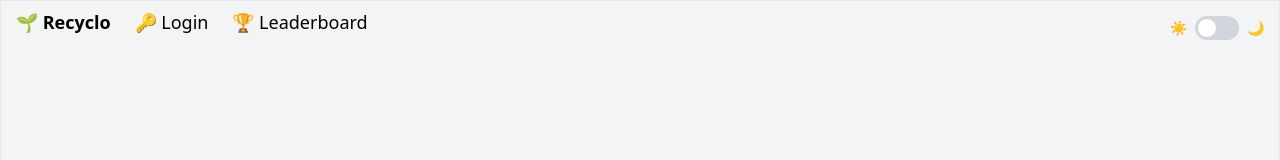
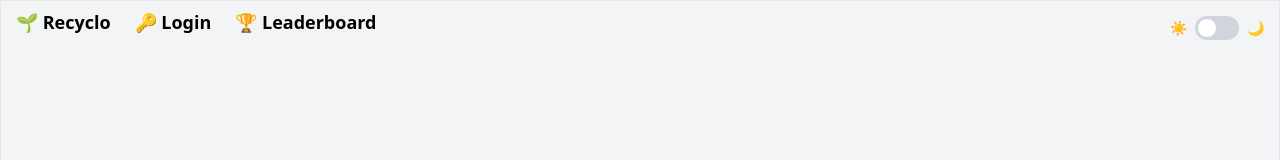
Before and after one commit to Jiwei-Cao/Recyclo, a React (Vite) app in the folder frontend/: page / in a window 1280 px wide. Shown: the top 160 px of the page. Built offline with nearby package versions, Linux system fonts and the light colour scheme; no server answers.

Commit message:
updated UI for header

```diff
--- a/frontend/src/components/Header.jsx
+++ b/frontend/src/components/Header.jsx
@@ -5,23 +5,31 @@ export default function Header( {darkMode, setDarkMode}) {
   const navigate = useNavigate();
   const token = localStorage.getItem("token");
 
+  const headerClass = `
+    w-full px-4 py-2 flex items-center justify-between absolute top-0 left-0 z-50
+  `
+
+  const buttonClass = `
+    text-lg font-bold hover:text-green-600 transition cursor-pointer
+  `
+
   return (
-    <header className="w-full px-4 py-2 flex items-center justify-between absolute top-0 left-0 z-50">
+    <header className={headerClass}>
       <div className="flex space-x-6">
         <button
-          className="text-lg font-bold hover:text-green-600 transition"
+          className={buttonClass}
           onClick={() => navigate("/")}
         >
           🌱 Recyclo
         </button>
         <button
-          className="text-lg hover:text-green-600 transition"
+          className={buttonClass}
           onClick={() => navigate(token ? "/stats" : "/login")}
         >
           {token ? "📊 My Stats" : "🔑 Login"}
         </button>
         <button
-          className="text-lg hover:text-green-600 transition"
+          className={buttonClass}
           onClick={() => navigate("/leaderboard")}
         >
           🏆 Leaderboard
```
